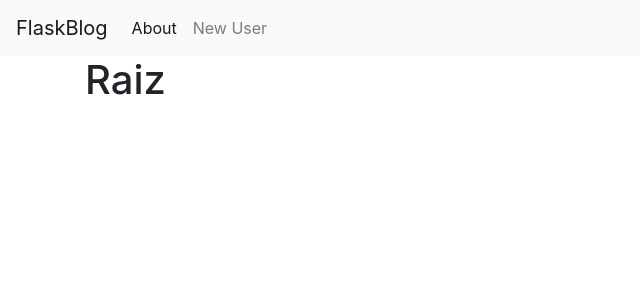
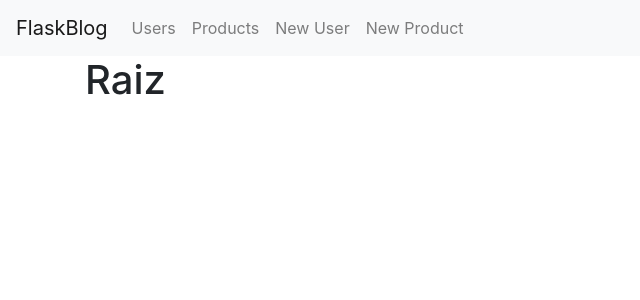
Before and after one commit to ricardoahumada/myinsuranceapp, a Flask app: page / in a window 1280 px wide. Shown: the top 300 px of the page, without its empty margins (0-640 px from the left). Run offline with Flask 2, Linux system fonts and the light colour scheme; some libraries are stand-ins or nearby versions.

Commit message:
añadidos marcadores

```diff
--- a/app.py
+++ b/app.py
@@ -141,8 +141,8 @@ def createproduct():
             flash('name is required!')
         else:
             conn = get_db_connection()
-            conn.execute('INSERT INTO products (name, description, cost, is_active,user) VALUES (?, ?, ?, ?,?)',
-                         (name, description, cost, is_active))
+            conn.execute('INSERT INTO products (name, description, cost, is_active,user) VALUES (?, ?, ?, ?, ?)',
+                         (name, description, cost, is_active, user))
             conn.commit()
             conn.close()
             return redirect(url_for('index'))
--- a/templates/base.html
+++ b/templates/base.html
@@ -18,11 +18,18 @@
         </button>
         <div class="collapse navbar-collapse" id="navbarNav">
             <ul class="navbar-nav">
-            <li class="nav-item active">
-                <a class="nav-link" href="#">About</a>
+            <li class="nav-item">
+              <a class="nav-link" href="{{url_for('users')}}">Users</a>
             </li>
             <li class="nav-item">
+              <a class="nav-link" href="{{url_for('products')}}">Products</a>
+            </li>
+
+            <li class="nav-item">
               <a class="nav-link" href="{{url_for('createuser')}}">New User</a>
+            </li>
+            <li class="nav-item">
+              <a class="nav-link" href="{{url_for('createproduct')}}">New Product</a>
             </li>
             </ul>
         </div>
```
Also changed, not shown: database.db.
